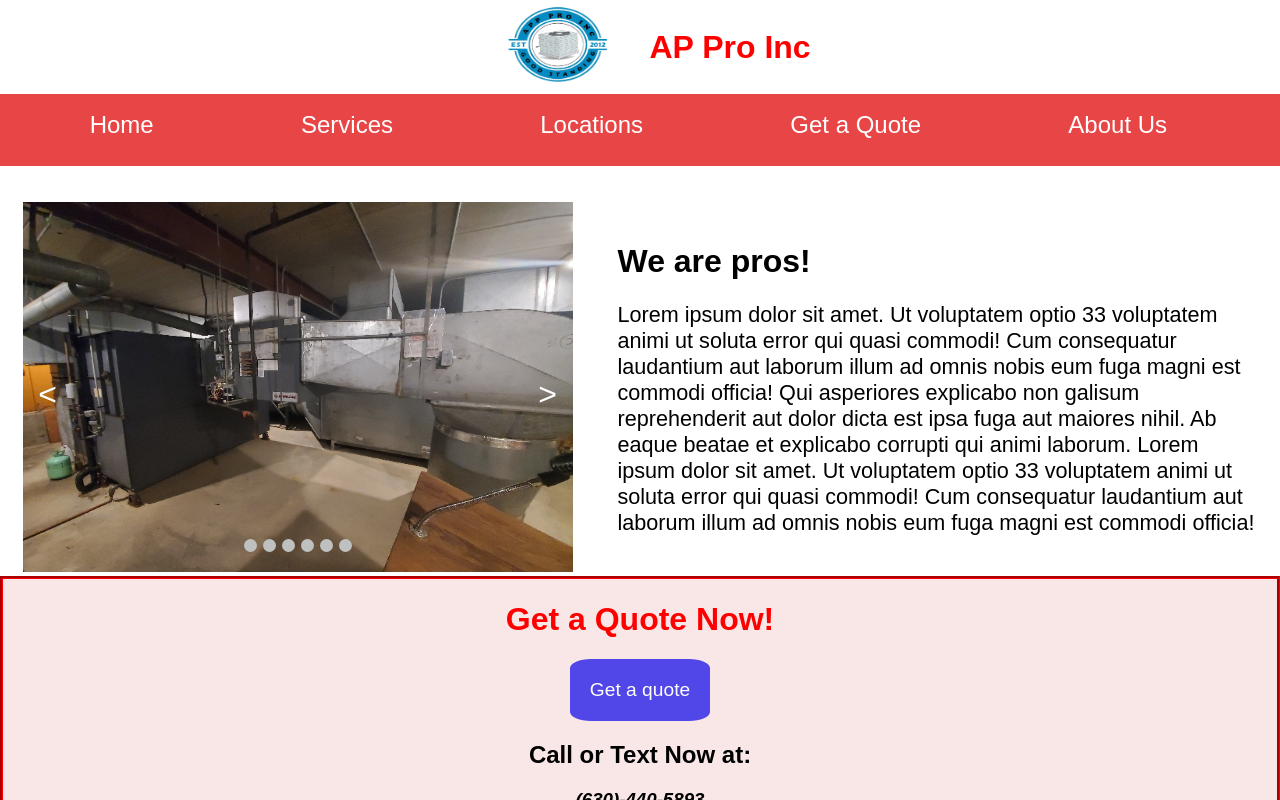
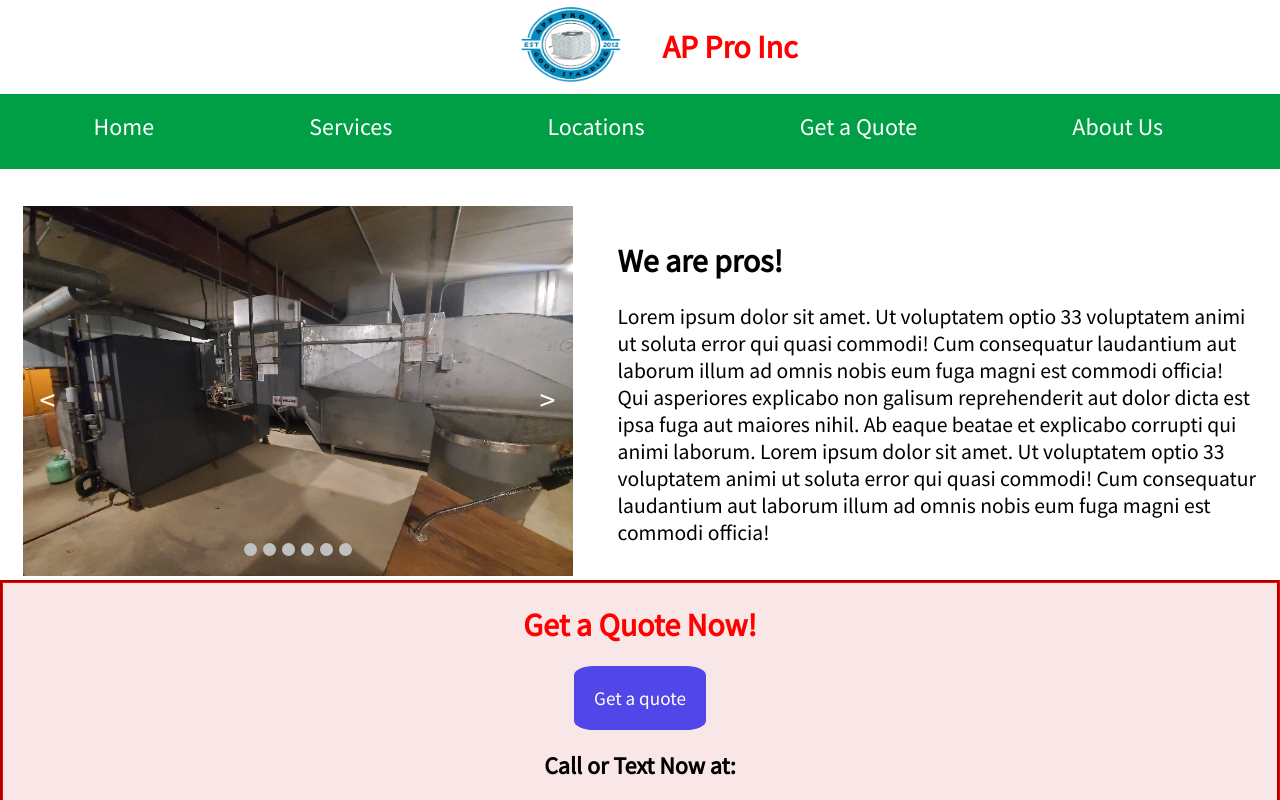
Before and after one commit to cod-cs-club/AC-Website, a Next.js app: page / in a window 1280 px wide. Shown: the top 800 px of the page. Built offline with nearby package versions, Linux system fonts and the light colour scheme.

Commit message:
changed color of navbar

```diff
--- a/src/styles/root.scss
+++ b/src/styles/root.scss
@@ -1,7 +1,9 @@
+@import url('https://fonts.googleapis.com/css2?family=Source+Sans+Pro&display=swap');
+
 //Global attributes
 * {
     box-sizing: border-box;
-    font-family: Arial, Helvetica, sans-serif;
+    font-family: 'Source Sans Pro', sans-serif;
 
     body {
         position: relative;
@@ -93,7 +95,7 @@
 }
 
 nav{
-    background-color: rgb(232, 70, 70);
+    background-color: #009f46;
     padding: 1rem;
 
     @media only screen and (max-width: 720px){
@@ -105,7 +107,7 @@
         display: flex;
         align-items: center;
         justify-content: center;
-        background-color: rgb(232, 70, 70);
+        background-color: #009f46;
         transition: 0.569s;
         transform: translateY(-100%);
         z-index: 1;
@@ -126,7 +128,7 @@
         font-size: 150%;
         border: none;
         background: none;
-        background-color: rgb(232, 70, 70);
+        background-color: #009f46;
         transition: all .1s ease-in-out .1s;
 
         .navPageItem{
--- a/src/styles/servicesStyles.scss
+++ b/src/styles/servicesStyles.scss
@@ -12,11 +12,9 @@
     h1{
         font-size: 2rem;
         margin: 0;
-        font-family: 'Source Sans Pro', sans-serif;
 
         p{
             font-size: 1.30rem;
-            font-family: 'Source Sans Pro', sans-serif;
         }
     }
 }
@@ -50,12 +48,12 @@
         margin: 0 10px;
 
         h4 {
-            font-family: 'Source Sans Pro', sans-serif;
+
         }
 
         span {
             padding: 5px 20px 20px 20px;
-            font-family: 'Source Sans Pro', sans-serif;
+
         }
 
         #image1 {
@@ -85,12 +83,12 @@
         margin: 0 10px;
 
         h4 {
-            font-family: 'Source Sans Pro', sans-serif;
+
         }
 
         span {
             padding: 5px 20px 20px 20px;
-            font-family: 'Source Sans Pro', sans-serif;
+
         }
 
         #image2 {
@@ -120,12 +118,12 @@
         margin: 0 10px;
 
         h4 {
-            font-family: 'Source Sans Pro', sans-serif;
+
         }
 
         span {
             padding: 5px 20px 20px 20px;
-            font-family: 'Source Sans Pro', sans-serif;
+
         }
 
         #image3 {
@@ -155,12 +153,12 @@
         margin: 0 10px;
 
         h4 {
-            font-family: 'Source Sans Pro', sans-serif;
+
         }
 
         span {
             padding: 5px 20px 20px 20px;
-            font-family: 'Source Sans Pro', sans-serif;
+
         }
 
         #image4 {
@@ -190,12 +188,12 @@
         margin: 0 10px;
 
         h4 {
-            font-family: 'Source Sans Pro', sans-serif;
+
         }
 
         span {
             padding: 5px 20px 20px 20px;
-            font-family: 'Source Sans Pro', sans-serif;
+
         }
 
         #image5 {
@@ -225,12 +223,12 @@
         margin: 0 10px;
 
         h4 {
-            font-family: 'Source Sans Pro', sans-serif;
+
         }
 
         span {
             padding: 5px 20px 20px 20px;
-            font-family: 'Source Sans Pro', sans-serif;
+
         }
 
         #image6 {
@@ -260,12 +258,12 @@
         margin: 0 10px;
 
         h4 {
-            font-family: 'Source Sans Pro', sans-serif;
+
         }
 
         span {
             padding: 5px 20px 20px 20px;
-            font-family: 'Source Sans Pro', sans-serif;
+
         }
 
         #image7 {
@@ -296,12 +294,12 @@
         margin: 0 10px;
 
         h4 {
-            font-family: 'Source Sans Pro', sans-serif;
+
         }
 
         span {
             padding: 5px 20px 20px 20px;
-            font-family: 'Source Sans Pro', sans-serif;
+
         }
 
         #image8 {
@@ -331,12 +329,12 @@
         margin: 0 10px;
 
         h4 {
-            font-family: 'Source Sans Pro', sans-serif;
+
         }
 
         span {
             padding: 5px 20px 20px 20px;
-            font-family: 'Source Sans Pro', sans-serif;
+
         }
 
         #image9 {
```
